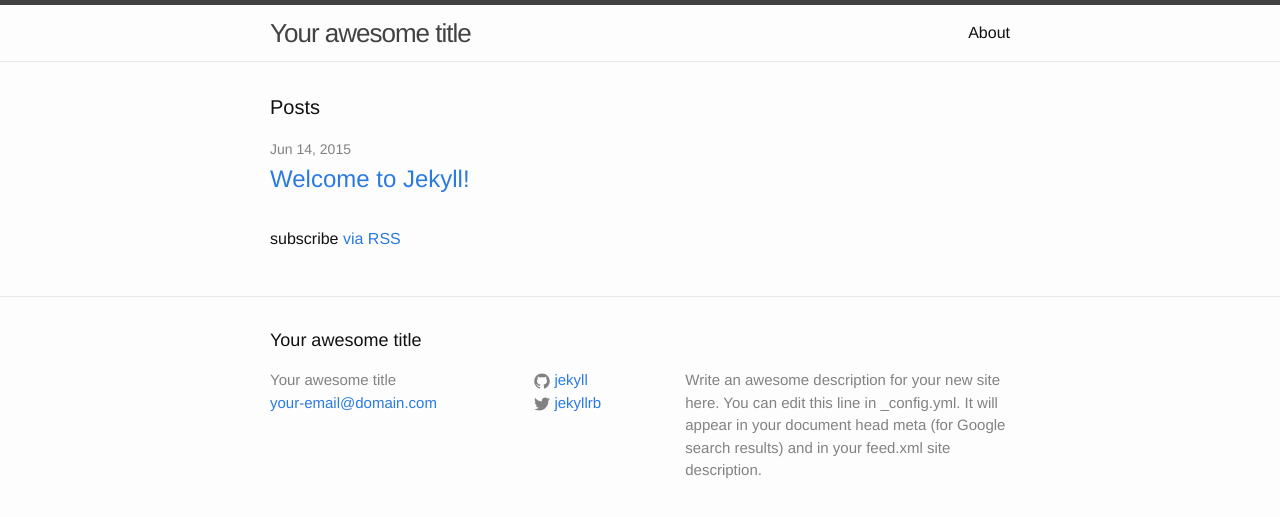
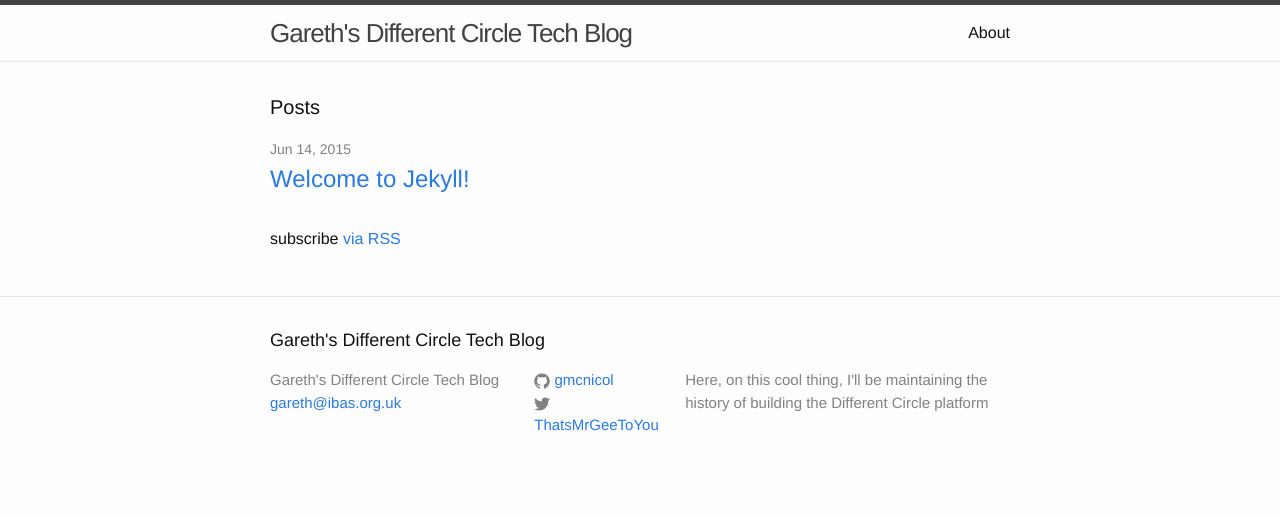
Before and after one commit to gmcnicol/gmcnicol.github.io, a Jekyll site: the page built from index.html, in a window 1280 px wide. Shown: the top 517 px of the page. Built offline with Jekyll 4.4.1, drawn with Linux system fonts in a browser that asks for light colours.

Commit message:
Update config

```diff
--- a/_config.yml
+++ b/_config.yml
@@ -1,14 +1,12 @@
 # Site settings
-title: Your awesome title
-email: your-email@domain.com
+title: Gareth's Different Circle Tech Blog
+email: gareth@ibas.org.uk
 description: > # this means to ignore newlines until "baseurl:"
-  Write an awesome description for your new site here. You can edit this
-  line in _config.yml. It will appear in your document head meta (for
-  Google search results) and in your feed.xml site description.
+  Here, on this cool thing, I'll be maintaining the history of building the Different Circle platform
 baseurl: "" # the subpath of your site, e.g. /blog/
 url: "http://yourdomain.com" # the base hostname & protocol for your site
-twitter_username: jekyllrb
-github_username:  jekyll
+twitter_username: ThatsMrGeeToYou
+github_username:  gmcnicol
 
 # Build settings
 markdown: kramdown
```
